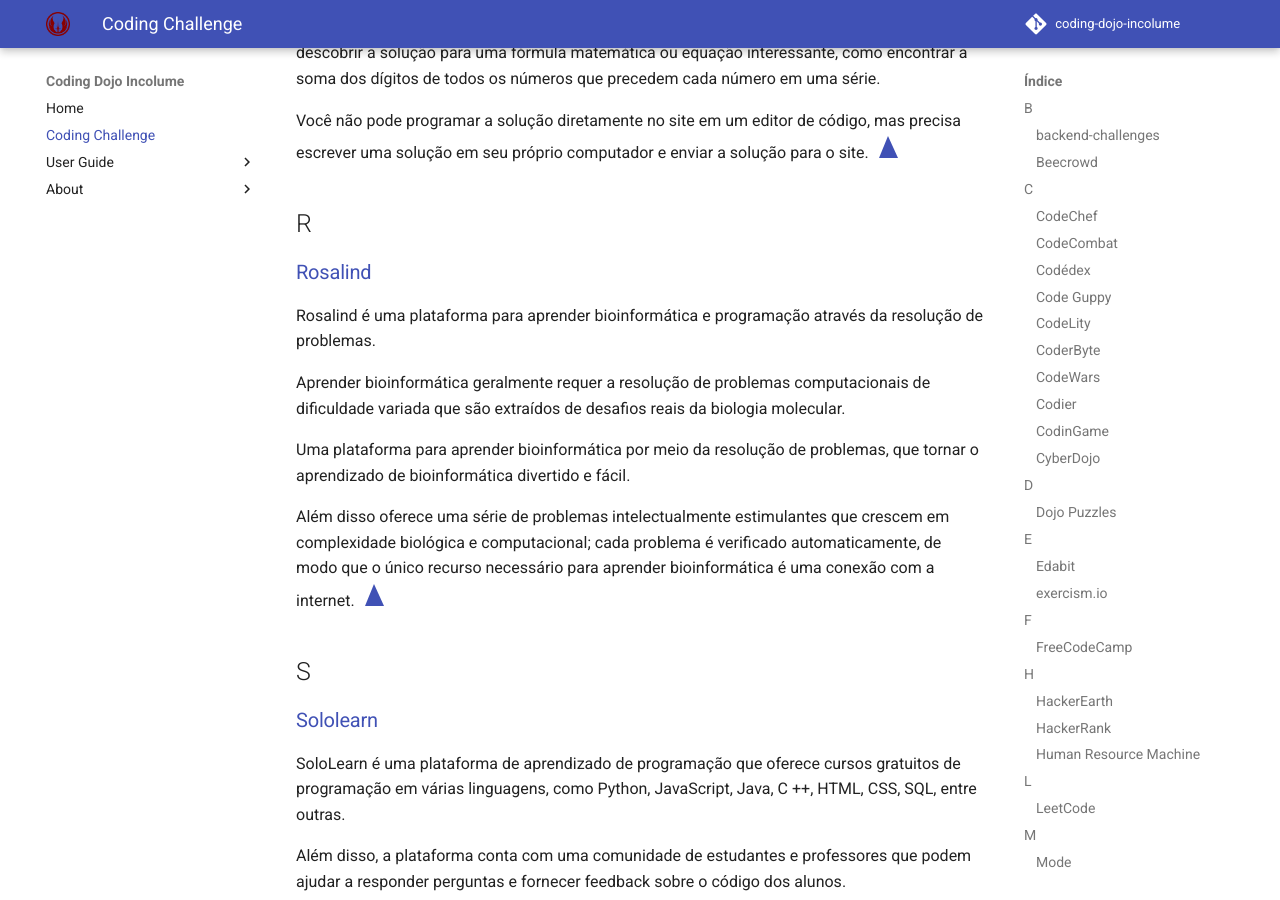
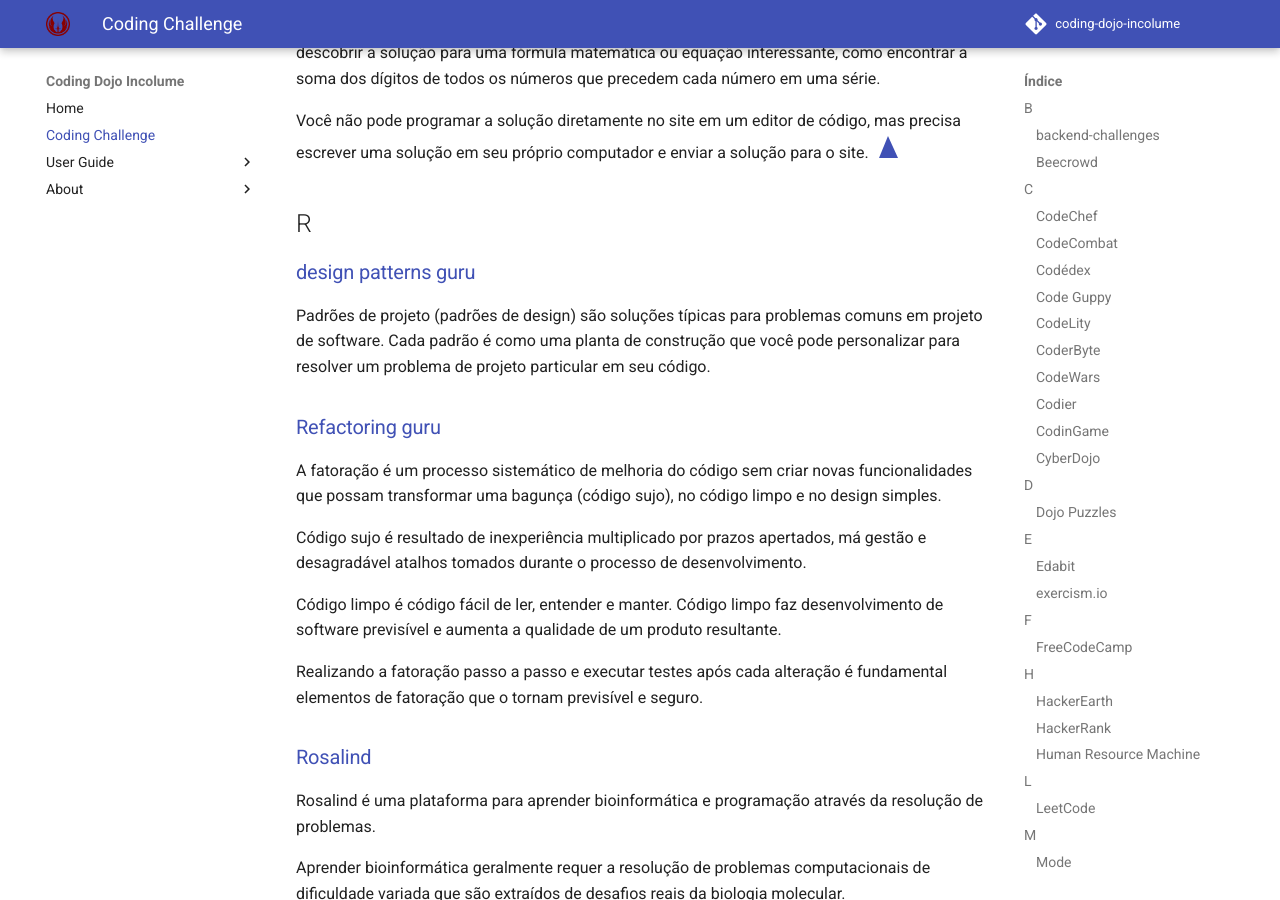
Before and after one commit to incolume-jedi/coding-dojo, an MkDocs documentation site: the page built from docs/coding_challenge/README.md, in a window 1280 px wide and 900 px high, scrolled down 8455 px. Built offline with MkDocs 1.6.1 and Material for MkDocs 9.7.7, drawn with Linux system fonts in a browser that asks for light colours; comment, search, counter and statistics services are not loaded.

Commit message:
doc: Acrescentado Guru refactoring e Guru design patterns

```diff
--- a/docs/coding_challenge/README.md
+++ b/docs/coding_challenge/README.md
@@ -294,6 +294,34 @@ Click to Up.
 
 
 ## R
+
+### [design patterns guru](https://refactoring.guru/pt-br/design-patterns)
+
+Padrões de projeto (padrões de design) são soluções típicas para problemas comuns em projeto de software. Cada padrão é como uma planta de construção que você pode personalizar para resolver um problema de projeto particular em seu código.
+
+
+### [Refactoring guru](https://refactoring.guru/pt-br/refactoring)
+
+A fatoração é um processo sistemático de melhoria do código
+sem criar novas funcionalidades que possam transformar
+uma bagunça (código sujo), no código limpo e no design simples.
+
+Código sujo é resultado de inexperiência
+multiplicado por prazos apertados,
+má gestão e desagradável
+atalhos tomados durante o
+processo de desenvolvimento.
+
+Código limpo é código fácil de ler,
+entender e manter. Código limpo faz
+desenvolvimento de software previsível
+e aumenta a qualidade de um produto resultante.
+
+Realizando a fatoração passo a passo e
+executar testes após cada alteração é fundamental
+elementos de fatoração que o tornam
+previsível e seguro.
+
 ### [Rosalind](https://rosalind.info/problems/list-view/)
 
 Rosalind é uma plataforma para aprender bioinformática e programação através da resolução de problemas.
```
